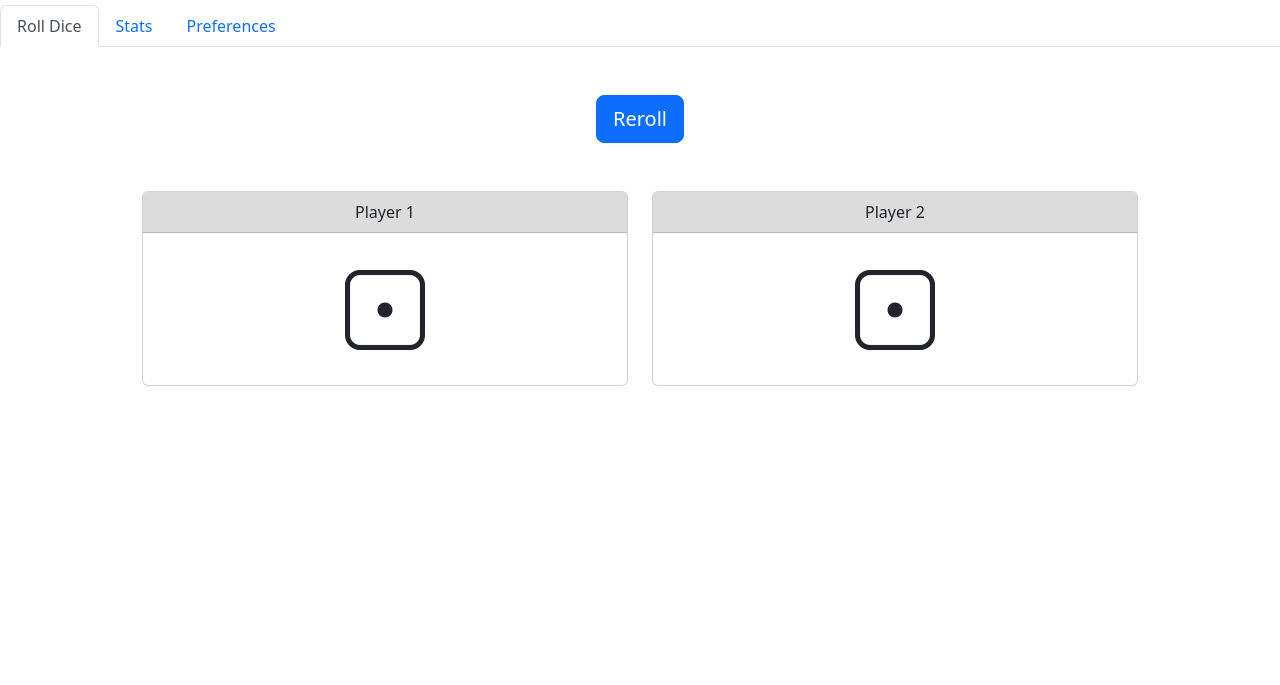
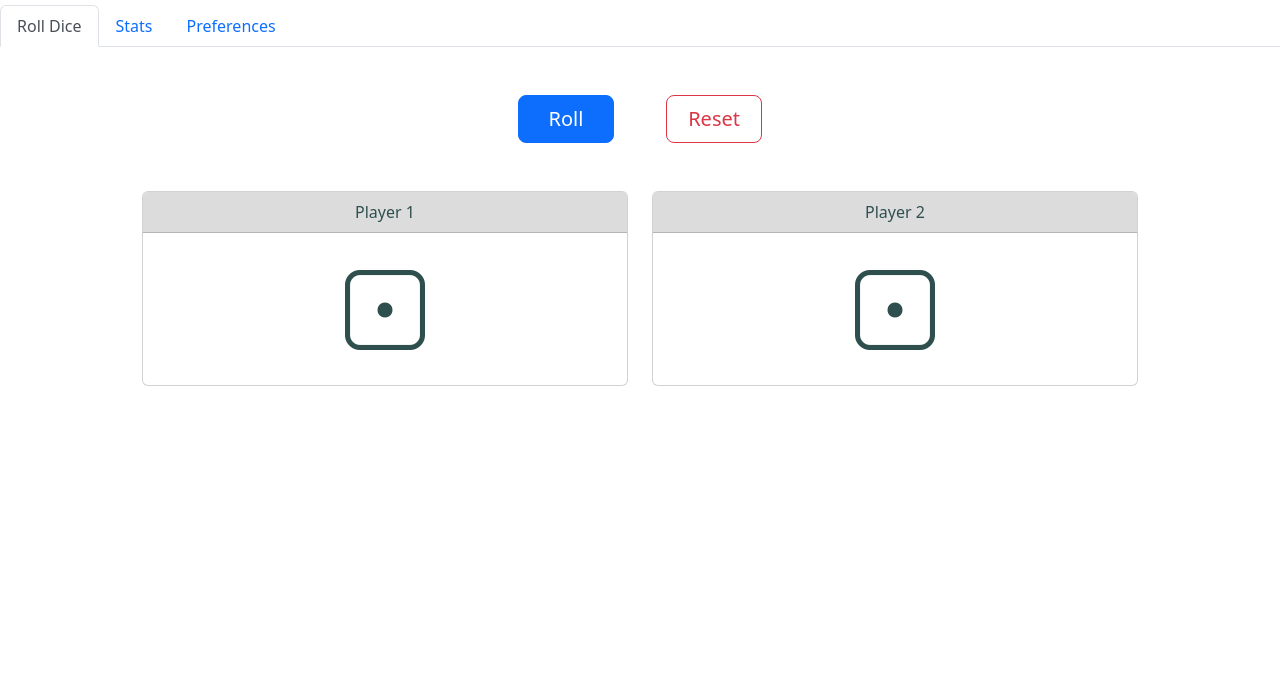
Before and after one commit to markalanboyd/dice-roller, a plain HTML site: page index.html in a window 1280 px wide. Shown: the part 115-800 px from the top of the page. Drawn offline with nearby package versions, Linux system fonts and the light colour scheme.

Commit message:
Added Reset Button

```diff
--- a/index.html
+++ b/index.html
@@ -78,17 +78,20 @@
           tabindex="0"
         >
           <section>
-            <div class="row">
-              <div class="col">
                 <button
-                  id="reroll-btn"
+                  id="roll-btn"
                   type="button"
-                  class="btn btn-primary btn-lg"
+                  class="btn btn-primary btn-lg control-btn me-5"
                 >
-                  Reroll
+                  Roll
                 </button>
-              </div>
-            </div>
+                <button
+                  id="reset-btn"
+                  type="button"
+                  class="btn btn-outline-danger btn-lg control-btn"
+                >
+                  Reset
+                </button>
           </section>
           <section class="container">
             <div class="row m-5">
--- a/index.js
+++ b/index.js
@@ -1,5 +1,5 @@
 // Variables
-const buttonReroll = document.getElementById("reroll-btn")
+const buttonReroll = document.getElementById("roll-btn")
 const buttonP1 = document.getElementById("p1-button")
 const buttonP2 = document.getElementById("p2-button")
 
--- a/styles.css
+++ b/styles.css
@@ -1,3 +1,21 @@
+button {
+	background: none;
+	color: inherit;
+	border: none;
+	padding: 0;
+	font: inherit;
+	cursor: pointer;
+	outline: inherit;
+}
+
+body {
+    color: darkslategray;
+}
+
+.control-btn {
+    min-width: 6rem;
+}
+
 .card {
     max-width: 100%;
 }
@@ -30,13 +48,3 @@
     display: none;
     min-height: 3rem;
 }
-
-button {
-	background: none;
-	color: inherit;
-	border: none;
-	padding: 0;
-	font: inherit;
-	cursor: pointer;
-	outline: inherit;
-}
```
